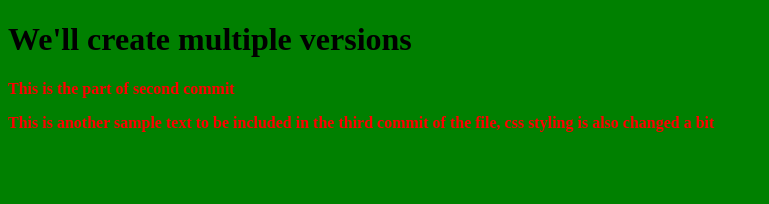
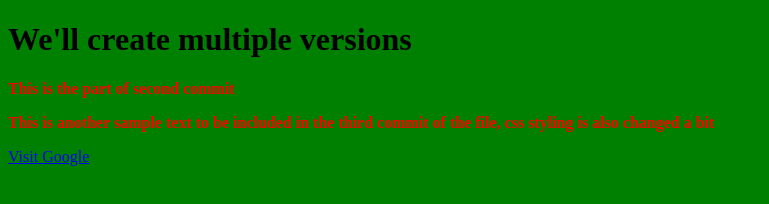
Before and after one commit to rajat-sh-1/Repo1, a plain HTML site: page index.html in a window 1280 px wide. Shown: the whole page, without its empty margins (0-769 px from the left). Drawn offline with Linux system fonts and the light colour scheme.

Commit message:
Fourth Layer

```diff
--- a/index.html
+++ b/index.html
@@ -10,5 +10,7 @@
 	<p>This is another sample text to be included in the third commit of the file, css
 		styling is also changed a bit</p>
 
+	<a href="www.google.com">Visit Google</a>
+
 </body>
 </html>
```
